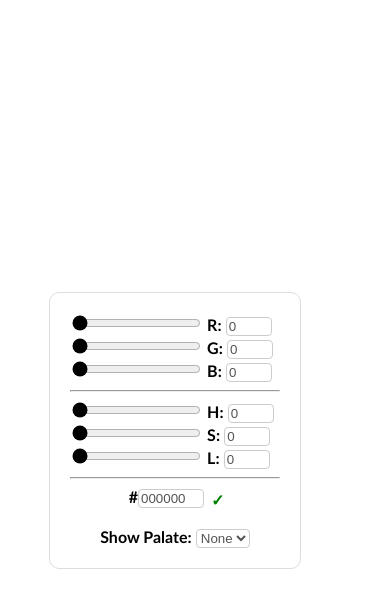
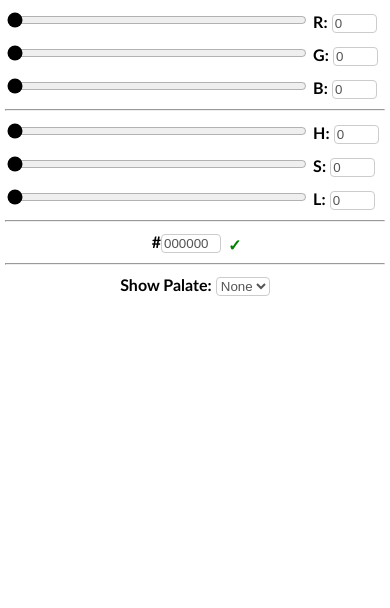
Before and after one commit to edlinkiii/web-color, a plain HTML site: page index.html in a window 390 px wide. Drawn offline with Linux system fonts and the light colour scheme.

Commit message:
Add CSS & HTML for responsive layout

```diff
--- a/index.html
+++ b/index.html
@@ -9,29 +9,55 @@
     </head>
     <body>
         <div id="input">
+            <div>
                 <input type="range" data-color="r" min="0" max="255" step="1" value="0" class="rgb" title="Red" />
                 <label for="rValue" title="Red">R:</label>
                 <input type="number" data-color="r" min="0" max="255" step="1" value="0" id="rValue" title="Red" />
-            <br />
+            </div>
+            <div>
                 <input type="range" data-color="g" min="0" max="255" step="1" value="0" class="rgb" title="Green" />
                 <label for="gValue" title="Green">G:</label>
                 <input type="number" data-color="g" min="0" max="255" step="1" value="0" id="gValue" title="Green" />
-            <br />
+            </div>
+            <div>
                 <input type="range" data-color="b" min="0" max="255" step="1" value="0" class="rgb" title="Blue" />
                 <label for="bValue" title="Blue">B:</label>
                 <input type="number" data-color="b" min="0" max="255" step="1" value="0" id="bValue" title="Blue" />
+            </div>
             <hr />
+            <div>
                 <input type="range" data-color="h" min="0" max="359" step="1" value="0" class="hsl" title="Hue" />
                 <label for="hValue" title="Hue">H:</label>
                 <input type="number" data-color="h" min="0" max="359" step="1" value="0" id="hValue" title="Hue" />
-            <br />
-            <input type="range" data-color="s" min="0" max="100" step="1" value="0" class="hsl" title="Saturation" />
+            </div>
+            <div>
+                <input
+                    type="range"
+                    data-color="s"
+                    min="0"
+                    max="100"
+                    step="1"
+                    value="0"
+                    class="hsl"
+                    title="Saturation"
+                />
                 <label for="sValue" title="Saturation">S:</label>
-            <input type="number" data-color="s" min="0" max="100" step="1" value="0" id="sValue" title="Saturation" />
-            <br />
+                <input
+                    type="number"
+                    data-color="s"
+                    min="0"
+                    max="100"
+                    step="1"
+                    value="0"
+                    id="sValue"
+                    title="Saturation"
+                />
+            </div>
+            <div>
                 <input type="range" data-color="l" min="0" max="100" step="1" value="0" class="hsl" title="Light" />
                 <label for="lValue" title="Light">L:</label>
                 <input type="number" data-color="l" min="0" max="100" step="1" value="0" id="lValue" title="Light" />
+            </div>
             <hr />
             <div class="align-center">
                 <label for="hex">
@@ -46,7 +72,7 @@
                     />
                 </label>
             </div>
-            <br />
+            <hr />
             <div class="align-center">
                 <label for="palate-select">Show Palate:</label>
                 <select id="palate-select">
--- a/styles.css
+++ b/styles.css
@@ -1,25 +1,31 @@
+* {
+    box-sizing: border-box;
+}
+html,
 body {
-    display: flex;
-    justify-content: center;
-    align-items: center;
-    height: 100vh;
+    margin: 0;
+    padding: 0;
     font-family: "Trebuchet MS", sans-serif;
-    overflow: auto;
-}
-body > div {
-    margin: 20px;
 }
 #input {
-    min-width: 210px;
-    height: auto;
-    border: 1px solid #ddd;
-    padding: 20px;
-    border-radius: 10px;
+    position: fixed;
+    top: 0;
+    left: 0;
+    width: 200px;
+    height: 300x;
+    padding: 0 5px;
+    border-radius: 0 0 10px 0;
     background-color: white;
+    box-shadow: 1px 1px 1px white;
+}
+#input > div {
+    margin: 10px 0;
 }
 input[type="range"] {
     cursor: ew-resize;
     accent-color: black;
+    min-width: 100px;
+    width: calc(100% - 80px);
 }
 select,
 input#hex,
@@ -31,7 +37,7 @@ input[type="number"] {
 }
 input#hex,
 input[type="number"] {
-    width: 40px;
+    width: 45px;
 }
 select:focus,
 input#hex:focus,
@@ -61,8 +67,13 @@ label:has(#hex:invalid)::after {
     left: 3px;
     top: 3px;
 }
-.color-palate {
-    display: none;
+#palate-output {
+    position: absolute;
+    top: 0;
+    right: 0;
+    left: 200px;
+    margin: 10px auto;
+    text-align: center;
 }
 p {
     margin: 0;
@@ -72,11 +83,11 @@ p {
 p.show-color {
     display: flex;
     overflow: hidden;
-    width: 500px;
     border: 1px solid #ddd;
     padding: 0px;
     border-radius: 10px;
-    margin: 10px 0;
+    margin: 10px auto;
+    max-width: 500px;
 }
 p.show-color span {
     flex: 1;
@@ -85,6 +96,41 @@ p.show-color span {
     font-size: 1rem;
     text-align: center;
 }
+
 .align-center {
     text-align: center;
 }
+
+@media screen and (max-width: 730px) {
+    #input {
+        width: 100%;
+        border-radius: 0px;
+    }
+    #palate-output {
+        left: 0;
+        margin: 310px auto 40px;
+    }
+}
+
+@media screen and (max-width: 520px) {
+    #palate-output {
+        width: auto;
+    }
+    p.show-color {
+        display: flex;
+        overflow: hidden;
+        width: auto;
+        border: 1px solid #ddd;
+        padding: 0;
+        border-radius: 0;
+        margin: 15px 0;
+        border-width: 1px 0;
+    }
+}
+
+@media screen and (max-width: 365px) {
+    .color-lite,
+    .color-dark {
+        display: none !important;
+    }
+}
```
Lines whose indentation alone changed are shown as unchanged.
